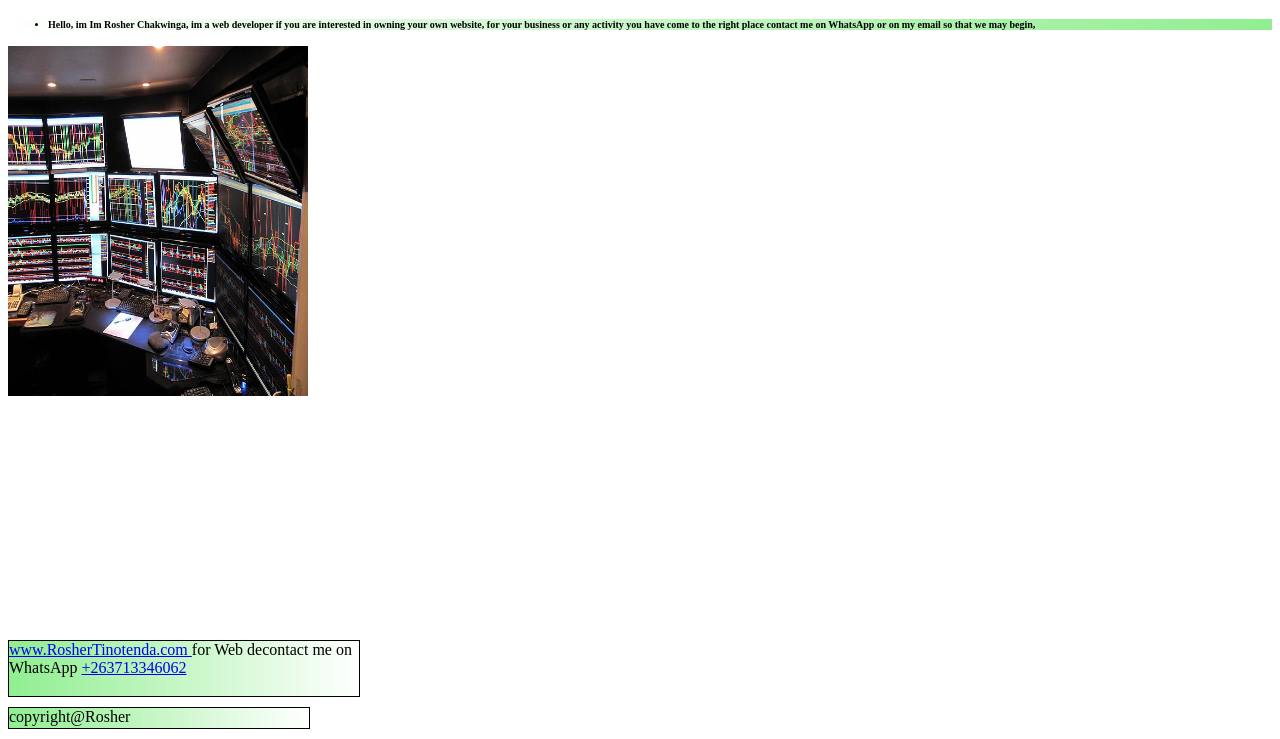
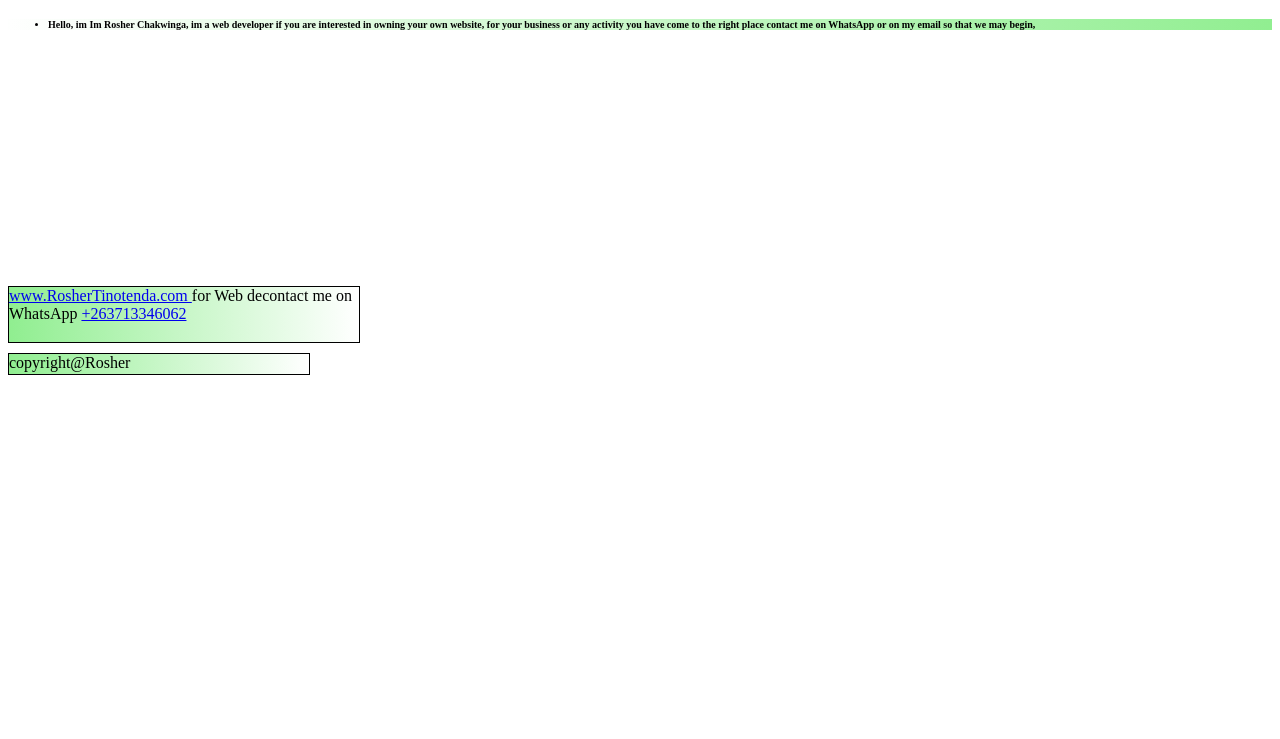
Before and after one commit to RosherTinotenda/Website, a plain HTML site: page My info.html in a window 1280 px wide. Shown: the part 61-800 px from the top of the page. Drawn offline with Linux system fonts and the light colour scheme.

Commit message:
Update My info.html

```diff
--- a/My info.html
+++ b/My info.html
@@ -52,7 +52,7 @@ WELCOME
    </ul>
     </p>
      </main>
-    <img src="1.jpg" >
+
 
     </img>
 
```
